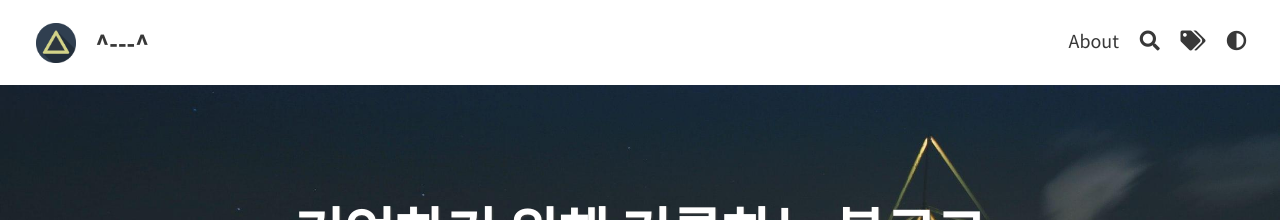
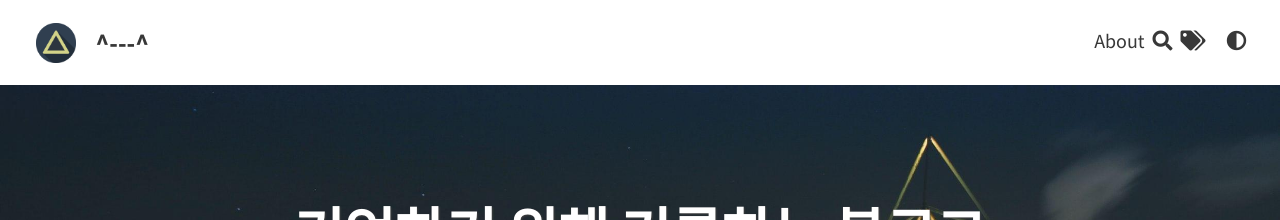
Before and after one commit to uhahaha2000/uhahaha2000.github.io, a Jekyll site: the page built from index.html, in a window 1280 px wide. Shown: the top 220 px of the page. Built offline with Jekyll 4.4.1, drawn with Linux system fonts in a browser that asks for light colours; the list of posts is cut into pages by our own code.

Commit message:
Update navbar.liquid

```diff
--- a/_includes/default/navbar.liquid
+++ b/_includes/default/navbar.liquid
@@ -24,7 +24,6 @@
 
         {% for page in site.pages %}
             {% unless page.title == null or page.hide or name_page contains page.title %}
-            <li class="separator"> | </li>
             <li>
                 <a class="clear" aria-label="{{ page.title }}" title="{{ page.title }}" href="{{ page.url | relative_url }}">
                     {% if page.icon %} <i class="fas {{ page.icon }}" aria-hidden="true"></i>
```
